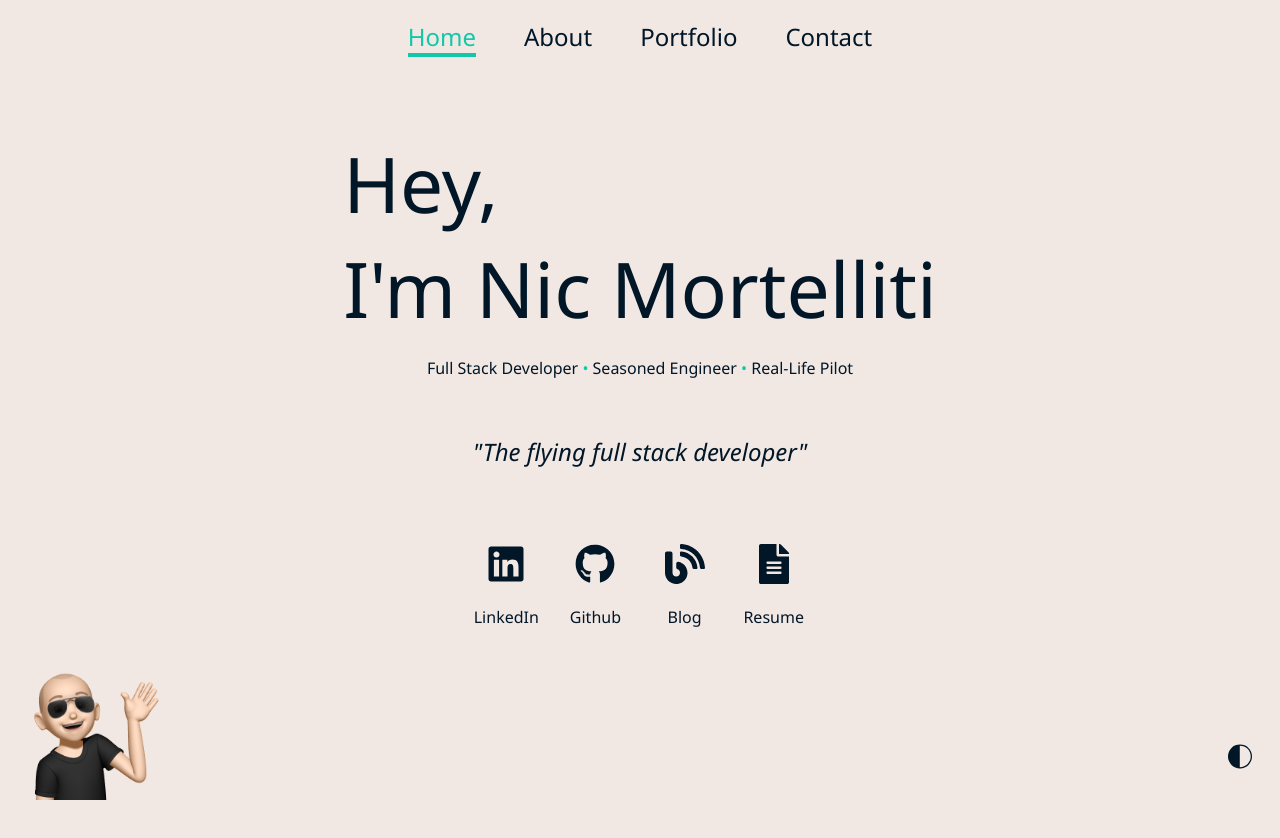
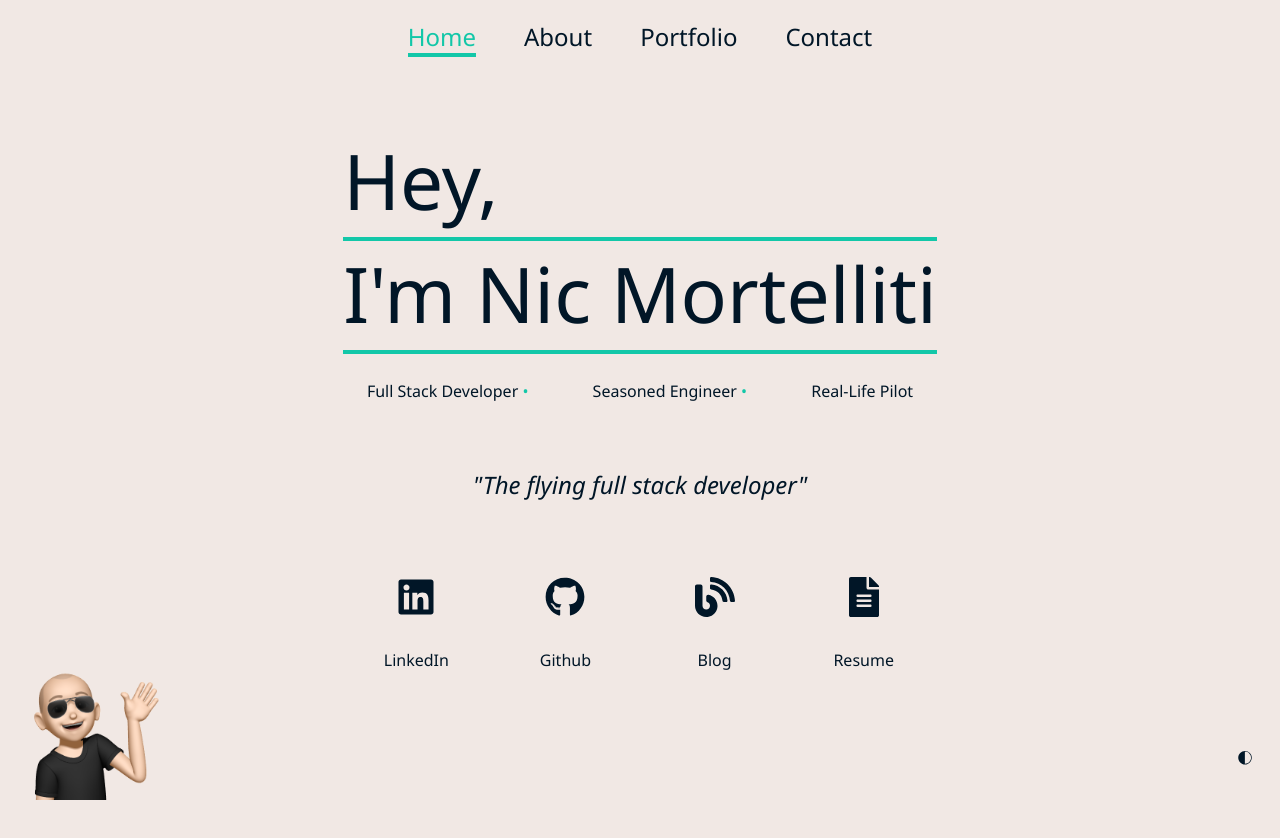
Before and after one commit to NicMortelliti/portfolio, a React (Create React App) app: page /#/ in a window 1280 px wide. Shown: the top 838 px of the page. Before the commit the page ends 800 px from the top, so only its background shows below. Built offline with nearby package versions, Linux system fonts and the light colour scheme.

Commit message:
add global font style

```diff
--- a/src/components/styles/Global.js
+++ b/src/components/styles/Global.js
@@ -17,6 +17,18 @@ body {
   background: ${({ theme }) => theme.bgColor};
   color: ${({ theme }) => theme.color};
 }
+
+h1 {
+  border-bottom: 4px solid ${({ theme }) => theme.accent};
+  padding-bottom: 4px;
+}
+
+p {
+  font-size: clamp(16px, 18px, 22px);
+  text-align: left;
+  margin: 10px 30px;
+  max-width: 600px;
+}
 `;
 
 export default GlobalStyles;
```
